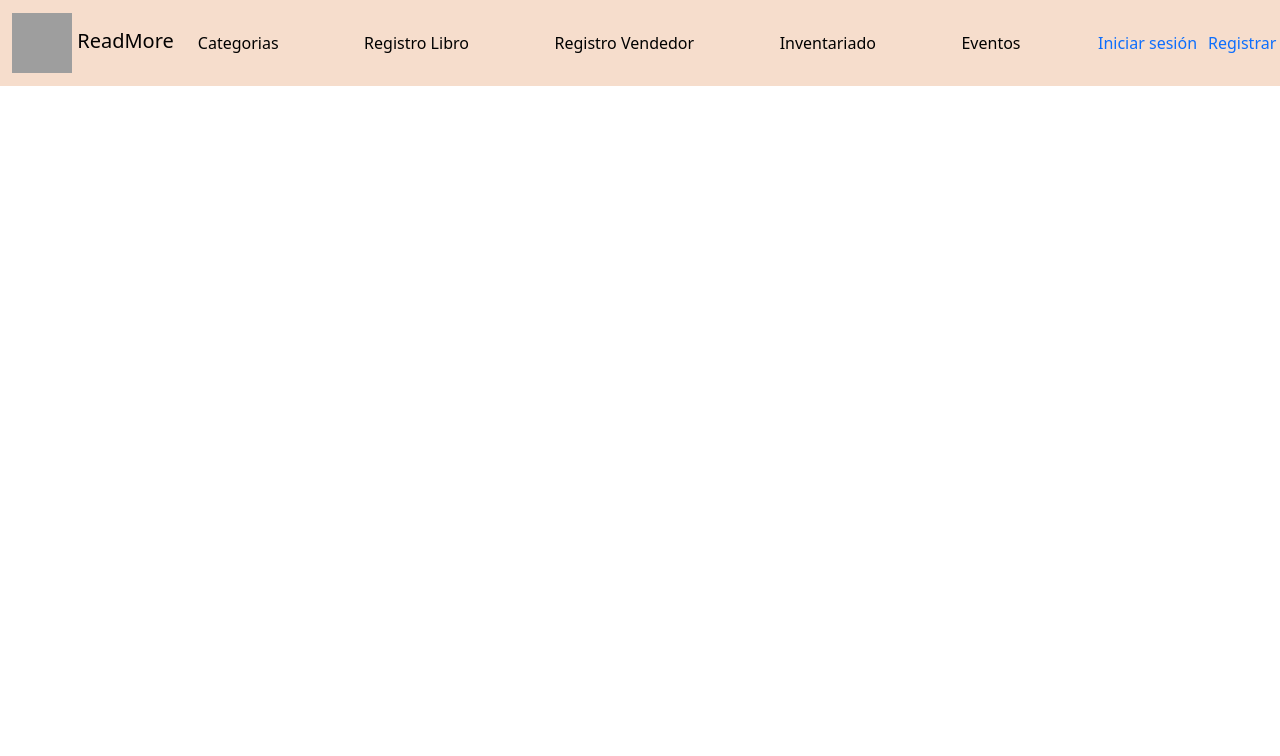
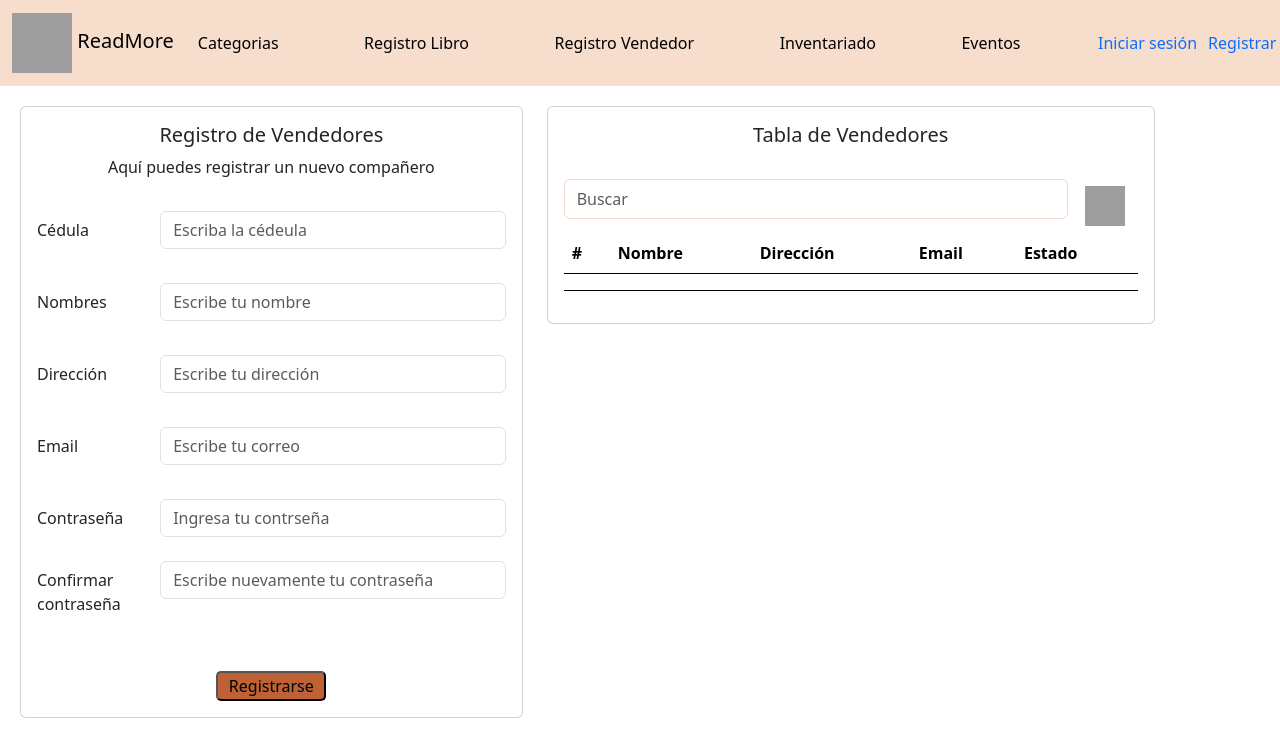
Before and after one commit to Johann2323/proyectofinalfront, an Angular app: page /app-registro-admin in a window 1280 px wide. Before the commit this address led to /. Shown: the top 756 px of the page. Built offline with nearby package versions, Linux system fonts and the light colour scheme; grey boxes are pictures that could not be loaded.

Commit message:
registro-administrador

```diff
--- a/src/app/app.module.ts
+++ b/src/app/app.module.ts
@@ -6,6 +6,7 @@ import { AppRoutingModule } from './app-routing.module';
 import { AppComponent } from './app.component';
 import { BrowserAnimationsModule } from '@angular/platform-browser/animations';
 
+import { RegistroAdminComponent } from './pages/registro-admin/registro-admin.component';
 import { NavbarComponent } from './components/navbar/navbar.component';
 import { SignupComponent } from './pages/signup/signup.component';
 import { LoginComponent } from './pages/login/login.component';
@@ -67,6 +68,7 @@ import { PagosComponent } from './pages/pagos/pagos.component';
       {path: 'app-cat-historico', component: CatHistoricoComponent},
       {path: 'app-registro-libro', component: RegistroLibroComponent},
       {path: 'app-pagos', component: PagosComponent},
+      {path: 'app-registro-admin', component: RegistroAdminComponent},
       {path: 'app-eventos', component: EventosComponent},
       {path: 'app-carrito-compras', component: CarritoComprasComponent},
       {path: 'app-stock', component: StockComponent},
--- /dev/null
+++ b/src/app/pages/registro-admin/registro-admin.component.css
@@ -0,0 +1,12 @@
+.contenedor{
+    margin: 20px;
+}
+.boton{
+    border-radius: 5px;
+    text-align: center;
+    background-color:#BE6134;
+    font-size: medium;
+    width: 110px; /* Para que no se rompa en dos líneas, y lo translade tal cual. */
+    margin-left: 50%;
+    transform: translateX(-50%);
+  }
--- /dev/null
+++ b/src/app/pages/registro-admin/registro-admin.component.html
@@ -0,0 +1,85 @@
+<div class="contenedor">
+    <div class="row">
+        <div class="col-sm-5">
+          <div class="card"  >
+            <div class="card-body ">
+                <h5 class="card-title" style="text-align: center;">Registro de Vendedores</h5>
+          <p class="card-title" style="text-align: center;">Aquí puedes registrar un nuevo compañero</p><br>
+          <form (ngSubmit)="create( contra1.value , contra2.value)">
+            <div class="form-group row">
+              <label for="staticEmail" class="col-sm-3 col-form-label">Cédula</label>
+              <div class="col-sm-9">
+                <input type="text"  class="form-control"   name="cedula" placeholder="Escriba la cédeula" required>
+              </div><br><br><br>
+            </div>
+            <div class="form-group row">
+              <label for="staticEmail" class="col-sm-3 col-form-label">Nombres</label>
+              <div class="col-sm-9">
+                <input type="text"  class="form-control"  name="nombre" placeholder="Escribe tu nombre" required>
+              </div><br><br><br>
+            </div>
+            <div class="form-group row">
+              <label for="staticEmail" class="col-sm-3 col-form-label">Dirección</label>
+              <div class="col-sm-9">
+                <input type="text"  class="form-control"   name="direccion" placeholder="Escribe tu dirección" required>
+              </div><br><br><br>
+            </div>
+            <div class="form-group row">
+              <label for="staticEmail" class="col-sm-3 col-form-label">Email</label>
+              <div class="col-sm-9">
+                <input type="text"  class="form-control" #contra1 id="staticEmail"  name="correo" placeholder="Escribe tu correo" required>
+              </div><br><br><br>
+            </div>
+            <div class="form-group row">
+              <label for="inputPassword" class="col-sm-3 col-form-label">Contraseña</label>
+              <div class="col-sm-9">
+                <input type="password" class="form-control" #contra2 id="inputPassword" name="contraseña" placeholder="Ingresa tu contrseña" required>
+              </div>
+            </div><br>
+            <div class="form-group row">
+              <label for="inputPassword" class="col-sm-3 col-form-label">Confirmar contraseña</label>
+              <div class="col-sm-9">
+                <input type="password" class="form-control" id="inputPassword" placeholder="Escribe nuevamente tu contraseña" required>
+              </div>
+            </div>
+          </form><br><br>
+              <button type="submit" class="boton btn-primary ">Registrarse</button>
+            </div>
+          </div>
+        </div>
+        <div class="col-sm-6">
+          <div class="card">
+            <div class="card-body">
+              <h5 class="card-title" style="text-align: center;" >Tabla de Vendedores</h5><br>
+              <form class="d-flex buscar" role="search">
+                <input class="form-control me-1" type="search" placeholder="Buscar" aria-label="Buscar"
+                  style=" border-color: #F1D9CE; height:40px;" />
+                <button class="btn" type="submit">
+                  <img src="https://cdn-icons-png.flaticon.com/512/3686/3686871.png" style="width: 40px; height: 40px;">
+                </button>
+              </form>
+              <table class="table" style="background-color: #F1D9CE; border-color: black; border: 2px;" >
+                <thead>
+                  <tr>
+                    <th scope="col">#</th>
+                    <th scope="col">Nombre</th>
+                    <th scope="col">Dirección</th>
+                    <th scope="col">Email</th>
+                    <th scope="col">Estado</th>
+                  </tr>
+                </thead>
+                <tbody>
+                  <tr>
+                    <td></td>
+                    <td></td>
+                    <td></td>
+                    <td></td>
+                    <td></td>
+                  </tr>
+                </tbody>
+              </table>
+            </div>
+          </div>
+        </div>
+      </div>
+    </div>
--- /dev/null
+++ b/src/app/pages/registro-admin/registro-admin.component.ts
@@ -0,0 +1,18 @@
+import { Component, OnInit } from '@angular/core';
+import { Router } from '@angular/router';
+import { NgModule } from '@angular/core';
+import { BrowserModule } from '@angular/platform-browser';
+import { FormsModule } from '@angular/forms'; // Importar FormsModule
+import Swal from 'sweetalert2';
+@Component({
+  selector: 'app-registro-admin',
+  templateUrl: './registro-admin.component.html',
+  styleUrls: ['./registro-admin.component.css']
+})
+export class RegistroAdminComponent implements OnInit {
+  ngOnInit(): void {
+  }
+  public create(contra1: String, contra2: String): void {
+
+  }
+}
```
Also changed, not shown: 1 other file (tests, documents, lock files or other folders).
